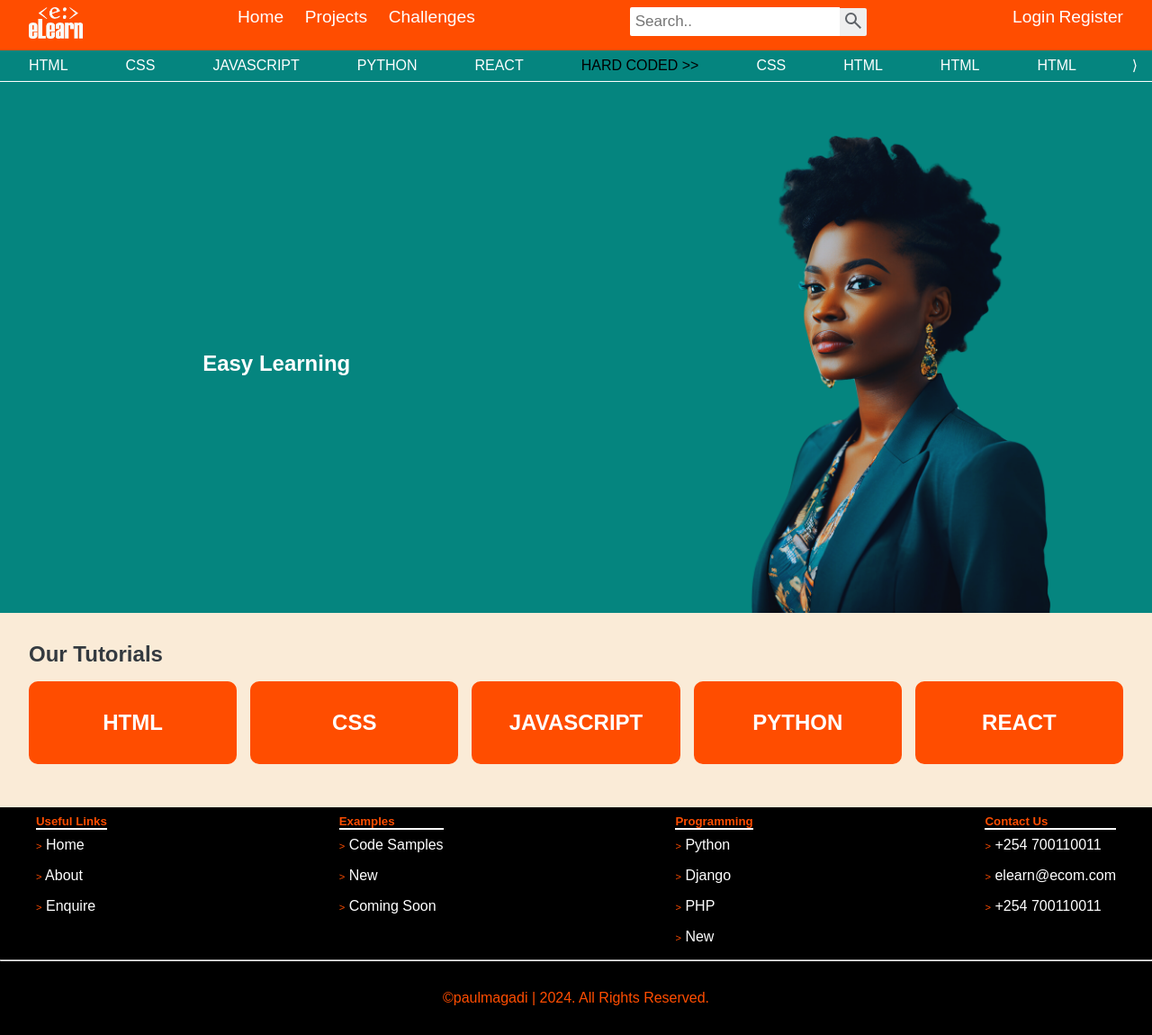
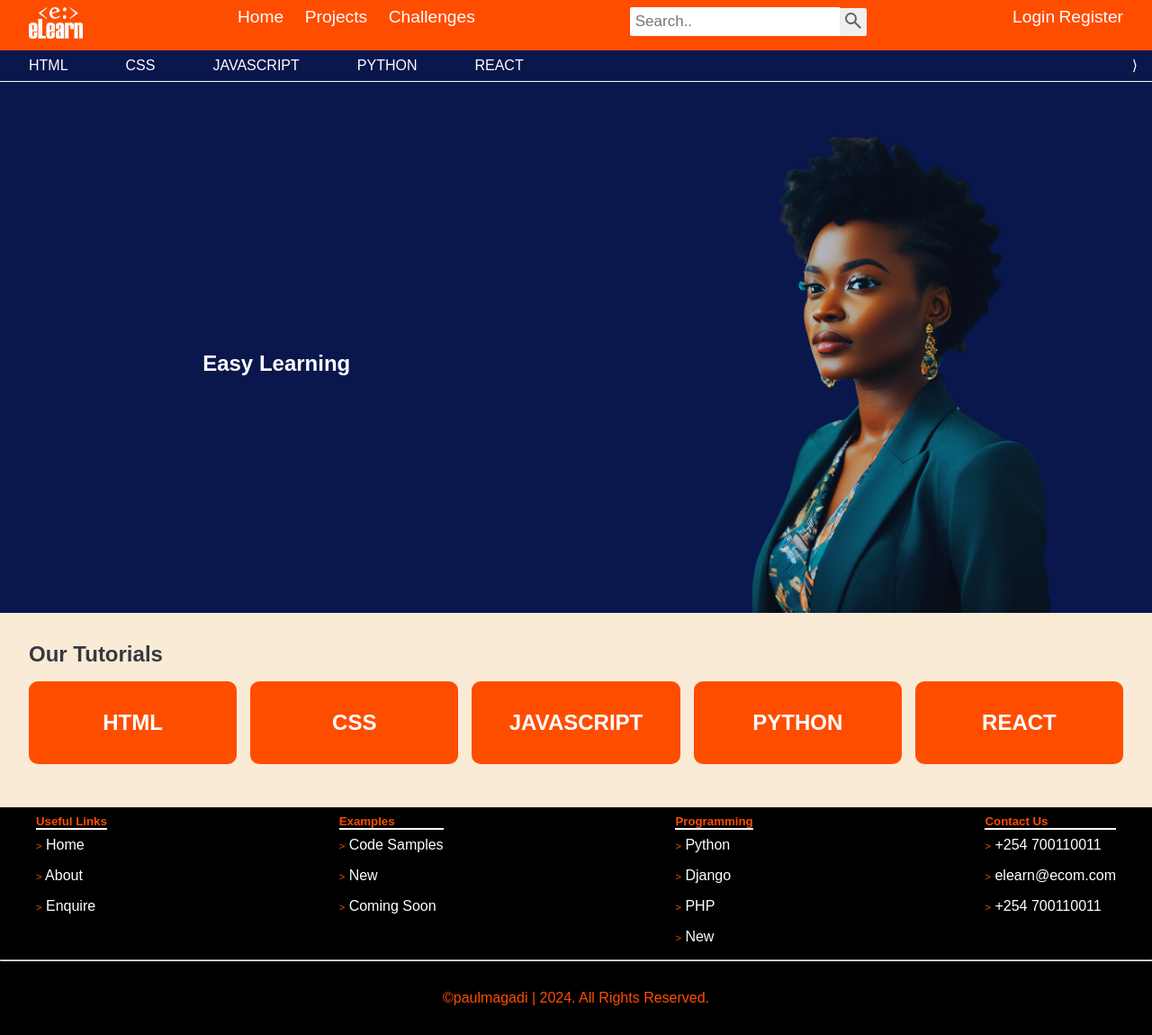
Before and after one commit to paulmagadi/Interactive-Learning-App, a Django app: page / in a window 1280 px wide. Shown: the whole page at 90% size. Run offline with Django 4.2, Linux system fonts and the light colour scheme; data comes from the database, SQL or seed files in the repository; some web fonts are replaced.

Commit message:
modified:   InteractiveLearningApp/main/templates/main/navbar.html 	modified:   InteractiveLearningApp/static/css/main.css

```diff
--- a/InteractiveLearningApp/main/templates/main/navbar.html
+++ b/InteractiveLearningApp/main/templates/main/navbar.html
@@ -54,24 +54,6 @@
         {% for course in courses %}
         <a href="{% url 'course' course.slug %}">{{ course|upper }}</a>
         {% endfor %}
-
-        <a href="#" style="color: rgb(0, 0, 0);">HARD CODED >></a>
-        <a href="#">CSS</a>
-        <a href="#">HTML</a>
-        <a href="#">HTML</a>
-        <a href="#">HTML</a>
-        <a href="#">CSS</a>
-        <a href="#">HTML</a>
-        <a href="#">HTML</a>
-        <a href="#">HTML</a>
-        <a href="#">CSS</a>
-        <a href="#">HTML</a>
-        <a href="#">HTML</a>
-        <a href="#">HTML</a>
-        <a href="#">CSS</a>
-        <a href="#">HTML</a>
-        <a href="#">HTML</a>
-        <a href="#">HTML</a>
         <a class="right">&rangle;</a>
     </div>
 
--- a/InteractiveLearningApp/static/css/main.css
+++ b/InteractiveLearningApp/static/css/main.css
@@ -6,9 +6,9 @@
 
 :root {
     --primary-color: rgb(255, 77, 0);
-    --secondary-color: rgb(11, 26, 91);
-    --secondary-color: rgb(63, 210, 202);
-    --secondary-color: rgb(5, 133, 127);
+    --secondary-color: rgb(10, 23, 77);
+    /* --secondary-color: rgb(63, 210, 202);
+    --secondary-color: rgb(5, 133, 127); */
     --white-color: #ffffff;
     --nav-padding: .5em 2em;
 }
```
